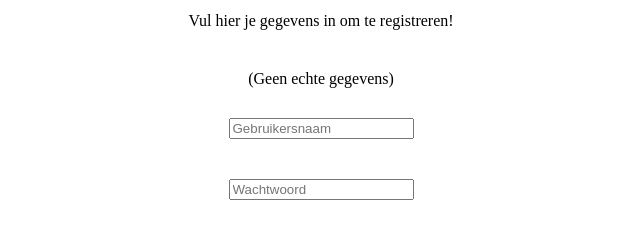
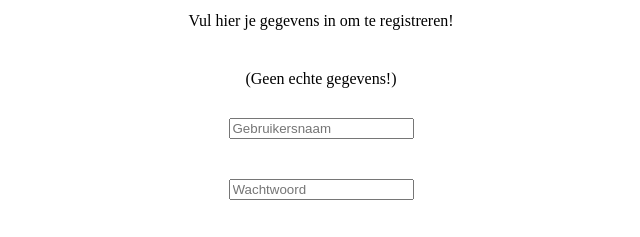
Before and after one commit to TehJesper/TehJesper.github.io, a plain HTML site: page inlogscreen.html in a window 1280 px wide. Shown: the part 240-477 px from the top of the page, 319-959 px from the left. Drawn offline with Linux system fonts and the light colour scheme.

Commit message:
Update inlogscreen.html

```diff
--- a/inlogscreen.html
+++ b/inlogscreen.html
@@ -15,7 +15,7 @@
     </div>
     <h1>Welkom op GezichtenBoek!</h1>
     <p>Vul hier je gegevens in om te registreren!</p>
-    <p>(Geen echte gegevens)</p>
+    <p>(Geen echte gegevens!)</p>
     <div>
 
         <form onsubmit="return validateForm()" method="GET" action="homepage.html" name="english_registration_form" id="english_registration_form">
```
